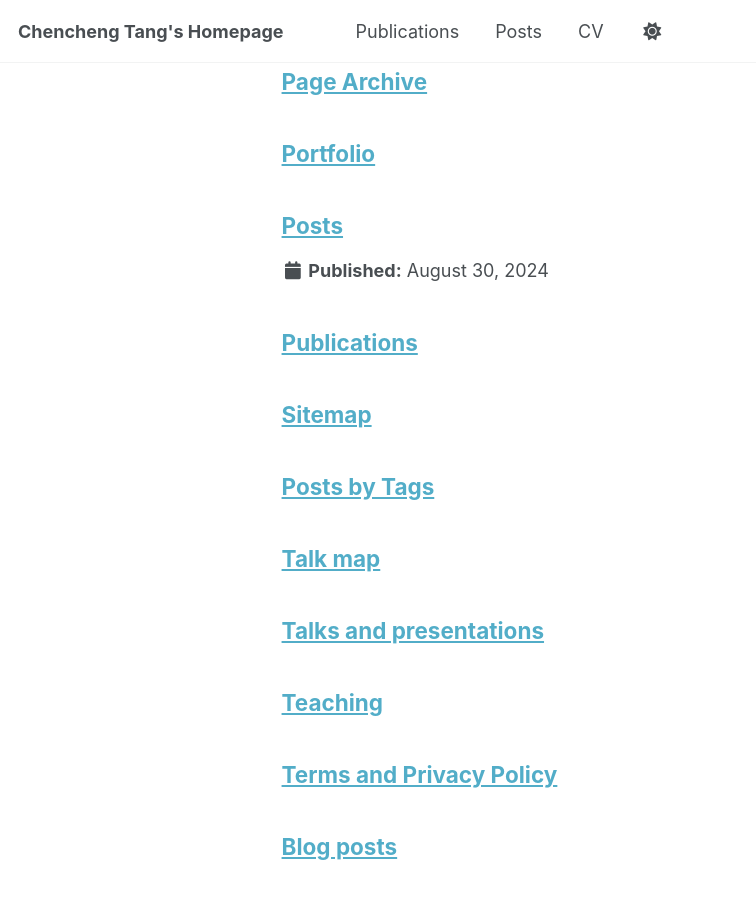
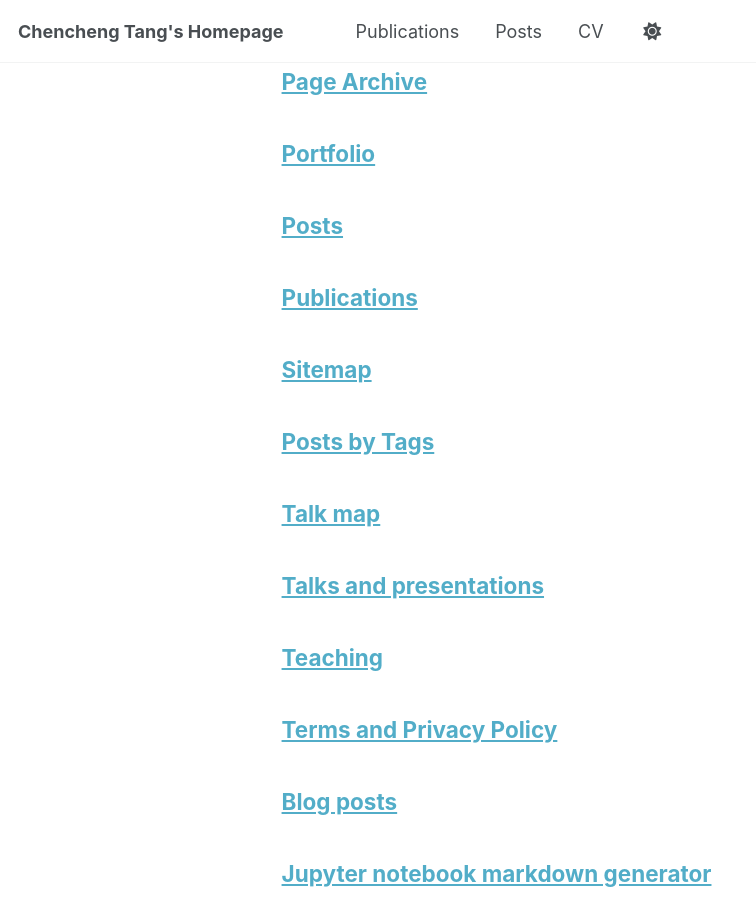
Before and after one commit to AI4Sfrontline/ai4sfrontline.github.io, a Jekyll site: the page built from _pages/page-archive.html, in a window 1280 px wide and 900 px high, scrolled down 752 px. Shown: the whole window, without its empty margins (0-756 px from the left). Built offline with Jekyll 4.4.1, drawn with Linux system fonts in a browser that asks for light colours; a script that is not in the unit is left out.

Commit message:
Update posts.md

```diff
--- a/_pages/posts.md
+++ b/_pages/posts.md
@@ -1,7 +1,6 @@
 ---
 layout: archive
 permalink: /posts/
-date: 2024-08-30
 title: "Posts"
 author_profile: true
 redirect_from:
```
